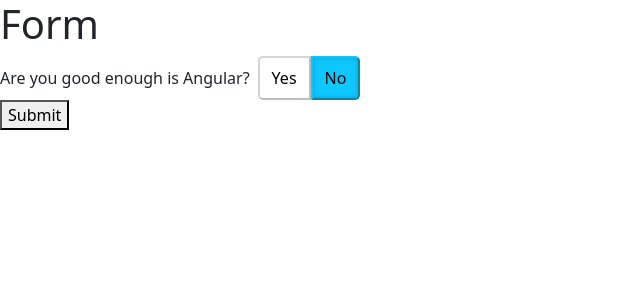
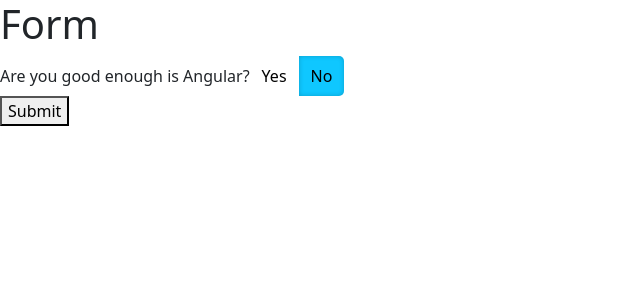
Before and after one commit to darianeabich/an-acessbilidade, an Angular app: page / in a window 1280 px wide. Shown: the top 300 px of the page, without its empty margins (0-640 px from the left). Built offline with nearby package versions, Linux system fonts and the light colour scheme.

Commit message:
Reimplementação do template utilizando elementosnativos do HTML (utilizando radio)

```diff
--- a/src/app/shared/components/yes-no-button-group/yes-no-button-group.component.html
+++ b/src/app/shared/components/yes-no-button-group/yes-no-button-group.component.html
@@ -1,4 +1,34 @@
 <div
+  class="button-group"
+  role="radiogroup"
+  [attr.aria-label]="label">
+    <label>{{label}}</label>
+    <div class="radio">
+      <input
+        [attr.id]="id + '-yes'"
+        type="radio"
+        [attr.name]="id"
+        [attr.checked]="value === options.YES"
+        (change)="activate(options.YES)">
+      <label for="id + '-yes'" class="button button-yes">
+        Yes
+      </label>
+    </div>
+    <div class="radio">
+      <input
+        [attr.id]="id + '-no'"
+        type="radio"
+        [attr.name]="id"
+        [attr.checked]="value === options.NO"
+        (change)="activate(options.NO)">
+      <label for="id + '-no'" class="button button-no">
+        No
+      </label>
+    </div>
+
+</div>
+
+<!-- <div
   appKm
   role="radiogroup"
   [attr.aria-labelledby]="id"
@@ -30,4 +60,4 @@
     (click)="activate(options.NO)">
     No
   </button>
-</div>
+</div> -->
--- a/src/app/shared/components/yes-no-button-group/yes-no-button-group.component.scss
+++ b/src/app/shared/components/yes-no-button-group/yes-no-button-group.component.scss
@@ -27,3 +27,27 @@
     }
   }
 }
+
+.button-group {
+  .radio{
+    position: relative;
+    display: inline-block;
+
+    input {
+      opacity: 0;
+      position: absolute;
+      top: 25%;
+      left: 25%;
+      &:focus + label {
+        outline: solid 1px #272c3f;
+      }
+      &:checked + label {
+        @extend .button-pressed;
+      }
+    }
+
+    label {
+      display: block;
+    }
+  }
+}
```
